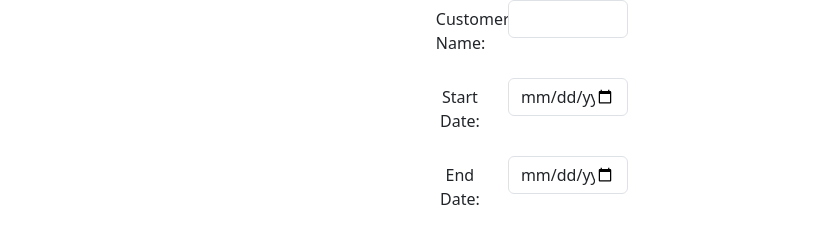
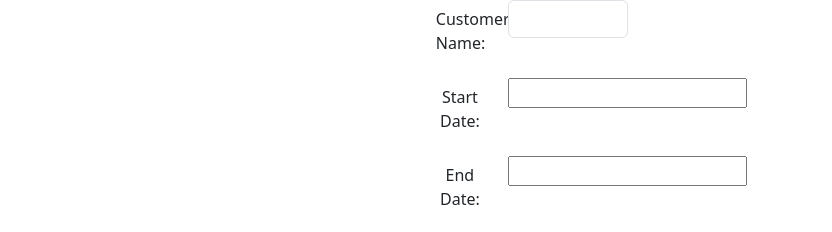
Before and after one commit to ryanlerler/car-booking, a React (Vite) app in the folder frontend/: page /bookings-form in a window 1280 px wide. Shown: the part 347-579 px from the top of the page, without its empty margins (0-832 px from the left). Built offline with nearby package versions, Linux system fonts and the light colour scheme; no server answers.

Commit message:
Use react-date-picker to block out booked dates

```diff
--- a/frontend/package.json
+++ b/frontend/package.json
@@ -13,9 +13,11 @@
     "@auth0/auth0-react": "^2.2.4",
     "axios": "^1.7.2",
     "bootstrap": "^5.3.3",
+    "date-fns": "^3.6.0",
     "firebase": "^10.12.3",
     "react": "^18.3.1",
     "react-bootstrap": "^2.10.4",
+    "react-datepicker": "^7.3.0",
     "react-dom": "^18.3.1",
     "react-icons": "^5.2.1",
     "react-router-dom": "^6.24.1",
--- a/frontend/src/pages/BookingsForm.jsx
+++ b/frontend/src/pages/BookingsForm.jsx
@@ -11,6 +11,9 @@ import {
 } from "react-bootstrap";
 import ConfirmationPage from "../components/ConfirmationPage";
 import { UserContext } from "../App";
+import DatePicker from "react-datepicker";
+import "react-datepicker/dist/react-datepicker.css";
+import { addDays, eachDayOfInterval, parseISO } from "date-fns";
 
 export default function BookingsForm() {
   const [cars, setCars] = useState([]);
@@ -54,6 +57,23 @@ export default function BookingsForm() {
       alert("Car is already booked for the selected dates!");
       console.error("Error submitting booking:", error);
     }
+  };
+
+  const getExcludedDates = () => {
+    if (!selectedCar || !selectedCar.bookings) return [];
+    let excludedDates = [];
+    selectedCar.bookings.forEach((booking) => {
+      const startDate = parseISO(booking.startDate);
+      const endDate = parseISO(booking.endDate);
+      const interval = eachDayOfInterval({
+        start: startDate,
+        end: endDate,
+      });
+      // console.log(interval);
+      excludedDates = excludedDates.concat(interval);
+    });
+    console.log(excludedDates)
+    return excludedDates;
   };
 
   if (bookingConfirmed) {
@@ -108,15 +128,14 @@ export default function BookingsForm() {
                 Start Date:
               </Form.Label>
               <Col sm="8">
-                <Form.Control
-                  type="date"
-                  value={bookingDates.startDate}
-                  onChange={(e) =>
-                    setBookingDates({
-                      ...bookingDates,
-                      startDate: e.target.value,
-                    })
+                <DatePicker
+                  selected={bookingDates.startDate}
+                  onChange={(date) =>
+                    setBookingDates({ ...bookingDates, startDate: date })
                   }
+                  minDate={new Date()}
+                  excludeDates={getExcludedDates()}
+                  dateFormat="yyyy-MM-dd"
                   required
                 />
               </Col>
@@ -127,15 +146,14 @@ export default function BookingsForm() {
                 End Date:
               </Form.Label>
               <Col sm="8">
-                <Form.Control
-                  type="date"
-                  value={bookingDates.endDate}
-                  onChange={(e) =>
-                    setBookingDates({
-                      ...bookingDates,
-                      endDate: e.target.value,
-                    })
+                <DatePicker
+                  selected={bookingDates.endDate}
+                  onChange={(date) =>
+                    setBookingDates({ ...bookingDates, endDate: date })
                   }
+                  minDate={bookingDates.startDate || new Date()}
+                  excludeDates={getExcludedDates()}
+                  dateFormat="yyyy-MM-dd"
                   required
                 />
               </Col>
```
Also changed, not shown: 1 other file (tests, documents, lock files or other folders).
